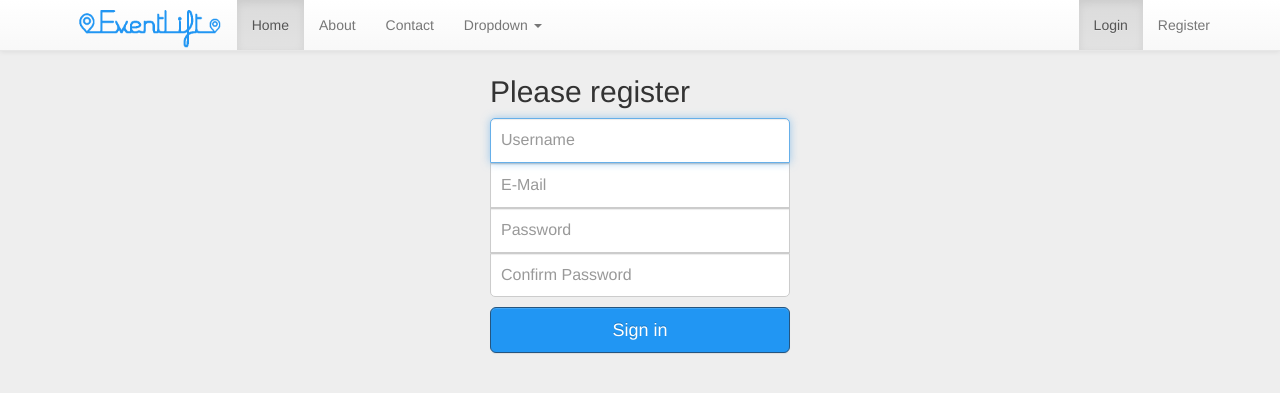
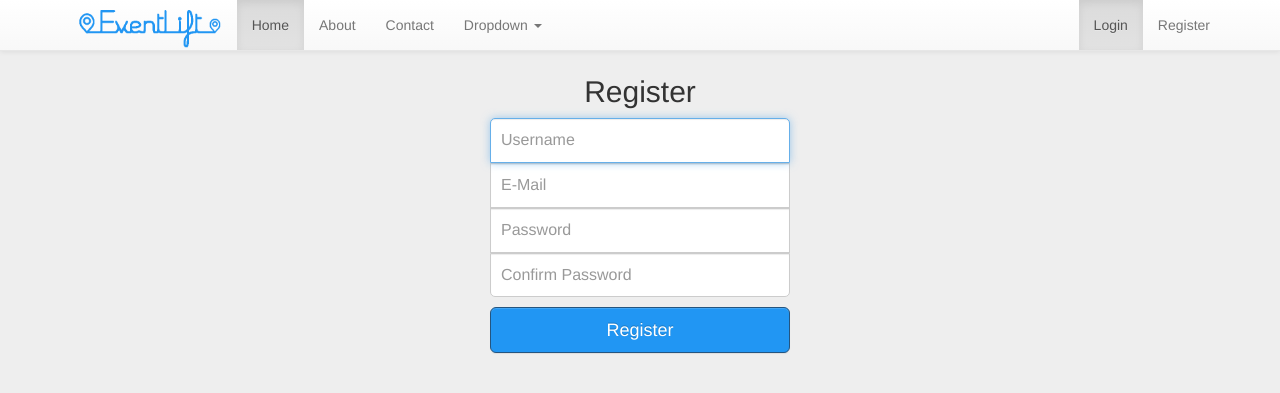
Before and after one commit to BSantos22/eventLift, a Flask app: page /register in a window 1280 px wide. Shown: the top 393 px of the page. Run offline with Flask 2, Linux system fonts and the light colour scheme; some libraries are stand-ins or nearby versions.

Commit message:
Corrected login and register text fields

```diff
--- a/eventlift/templates/login.html
+++ b/eventlift/templates/login.html
@@ -8,7 +8,7 @@
 
 <div class="container">
     <form class="form-signin" method="post">
-        <h2 class="form-signin-heading">Please sign in</h2>
+        <h2 class="form-signin-heading text-center">Sign In</h2>
         <label for="inputEmail" class="sr-only" >Username</label>
         <input type="text" name="username" class="form-control" id="firstElem" placeholder="Username" required autofocus>
         <label for="inputPassword" class="sr-only">Password</label>
--- a/eventlift/templates/register.html
+++ b/eventlift/templates/register.html
@@ -8,7 +8,7 @@
 
 <div class="container">
     <form class="form-register" method="post">
-        <h2 class="form-register-heading">Please register</h2>
+        <h2 class="form-register-heading text-center">Register</h2>
         <label for="inputEmail" class="sr-only">Username</label>
         <input type="text" name="username" class="form-control" id="firstElem" placeholder="Username" required autofocus>
         <label for="inputEmail" class="sr-only">E-Mail</label>
@@ -17,7 +17,7 @@
         <input type="password" name="password" class="form-control" placeholder="Password" required>
         <label for="confirmPassword" class="sr-only">Confirm Password</label>
         <input type="password" name="password2" class="form-control" id="lastElem" placeholder="Confirm Password" required>
-        <button class="btn btn-lg btn-primary btn-block" type="submit">Sign in</button>
+        <button class="btn btn-lg btn-primary btn-block" type="submit">Register</button>
     </form>
 </div>
 <!-- /container -->
```
